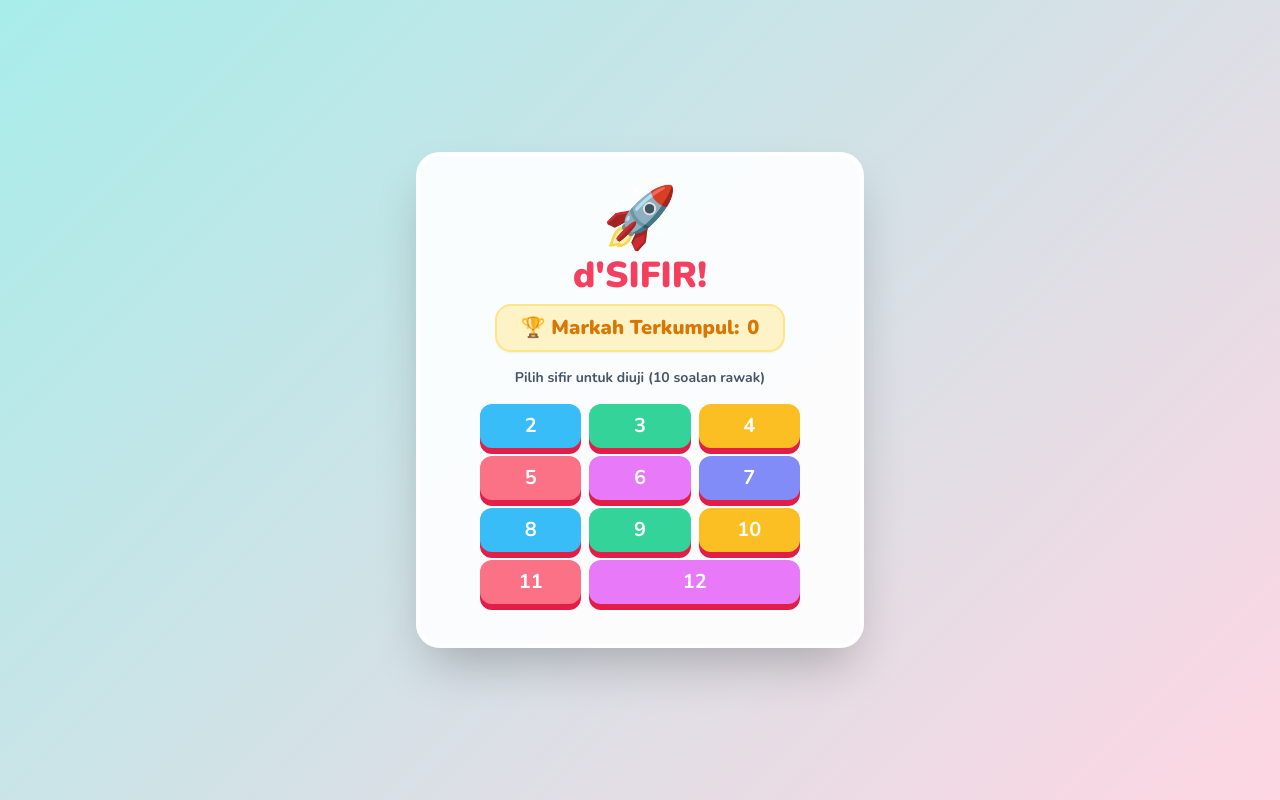
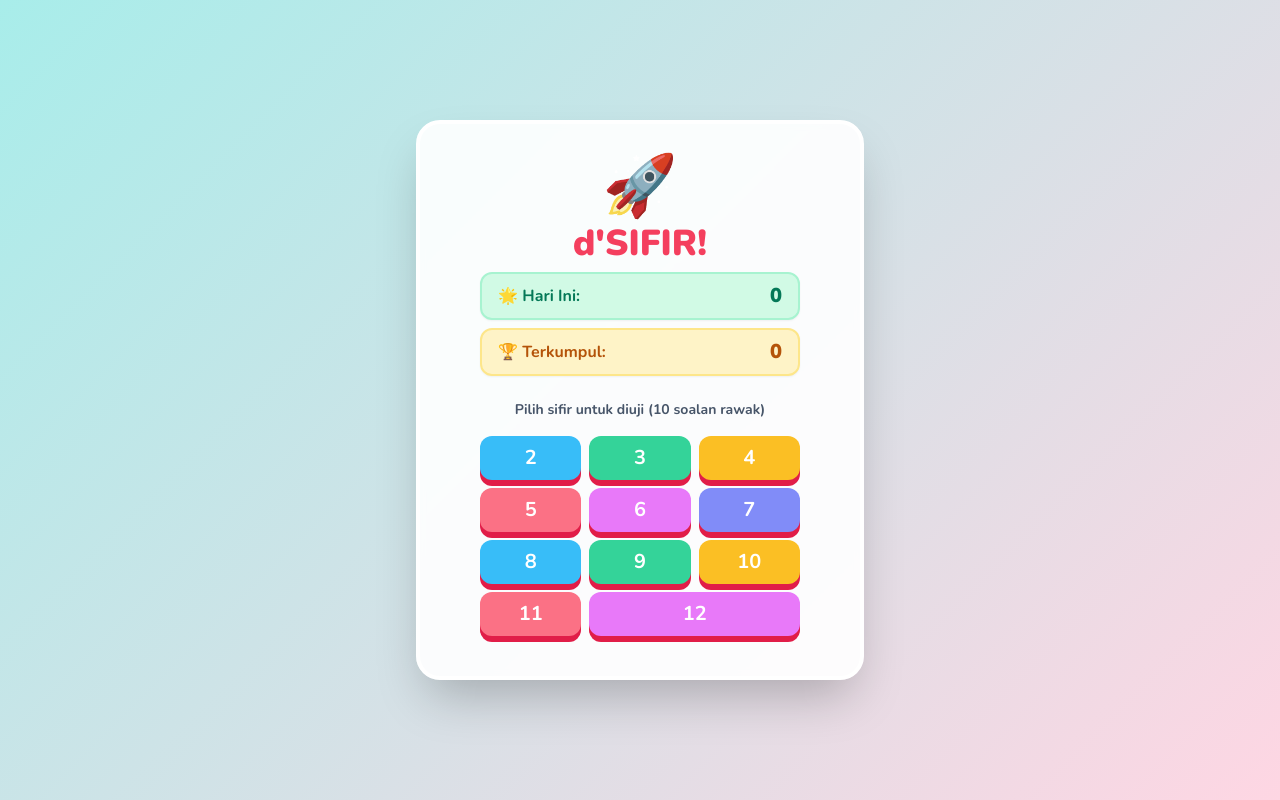
Before and after one commit to daebook89/dSIFIR, a plain HTML site: page index.html in a window 1280 px wide. Drawn offline with nearby package versions, Linux system fonts and the light colour scheme.

Commit message:
Add files via upload

```diff
--- a/index.html
+++ b/index.html
@@ -87,9 +87,15 @@
             <div class="text-6xl mb-2">🚀</div>
             <h1 class="text-4xl font-black text-rose-500 mb-2">d'SIFIR!</h1>
 
-            <div class="bg-amber-100 text-amber-600 px-6 py-2 rounded-2xl font-black text-xl mb-4 flex items-center gap-2 shadow-sm border-2 border-amber-200">
-                <span>🏆 Markah Terkumpul:</span>
-                <span id="total-score-display">0</span>
+            <div class="flex flex-col gap-2 w-full max-w-xs mb-6">
+                <div class="bg-emerald-100 text-emerald-700 px-4 py-2 rounded-xl font-bold flex justify-between items-center shadow-sm border-2 border-emerald-200">
+                    <span>🌟 Hari Ini:</span>
+                    <span id="daily-score-display" class="text-xl font-black">0</span>
+                </div>
+                <div class="bg-amber-100 text-amber-700 px-4 py-2 rounded-xl font-bold flex justify-between items-center shadow-sm border-2 border-amber-200">
+                    <span>🏆 Terkumpul:</span>
+                    <span id="total-score-display" class="text-xl font-black">0</span>
+                </div>
             </div>
 
             <p class="text-sm text-slate-600 mb-4 font-bold">Pilih sifir untuk diuji (10 soalan rawak)</p>
@@ -234,14 +240,30 @@
         const totalQuestions = 10;
 
         let totalScore = 0;
+        let dailyScore = 0;
+
+        const getTodayString = () => {
+            const d = new Date();
+            return `${d.getFullYear()}-${d.getMonth()+1}-${d.getDate()}`;
+        };
+
         try {
             totalScore = parseInt(localStorage.getItem('sifirTotalScore')) || 0;
+            const savedDate = localStorage.getItem('sifirLastPlayedDate');
+            const today = getTodayString();
+
+            if (savedDate === today) {
+                dailyScore = parseInt(localStorage.getItem('sifirDailyScore')) || 0;
+            } else {
+                dailyScore = 0;
+                localStorage.setItem('sifirLastPlayedDate', today);
+                localStorage.setItem('sifirDailyScore', 0);
+            }
         } catch(e) {}
 
-        function updateTotalScoreUI() {
-            if (displays.totalScoreDisplay) {
-                displays.totalScoreDisplay.textContent = totalScore;
-            }
+        function updateScoresUI() {
+            if (displays.totalScoreDisplay) displays.totalScoreDisplay.textContent = totalScore;
+            if (displays.dailyScoreDisplay) displays.dailyScoreDisplay.textContent = dailyScore;
         }
 
         // DOM Elements
@@ -263,11 +285,12 @@
             mcqContainer: document.getElementById('mcq-container'),
             inputContainer: document.getElementById('input-container'),
             answerInput: document.getElementById('answer-input'),
-            totalScoreDisplay: document.getElementById('total-score-display')
+            totalScoreDisplay: document.getElementById('total-score-display'),
+            dailyScoreDisplay: document.getElementById('daily-score-display')
         };
         const answerButtons = document.querySelectorAll('.answer-btn');
 
-        updateTotalScoreUI(); // Initialize display on load
+        updateScoresUI(); // Initialize display on load
 
         // Allow Enter key
         displays.answerInput.addEventListener('keypress', function (e) {
@@ -418,8 +441,18 @@
                 score += 10;
 
                 totalScore += 10;
-                try { localStorage.setItem('sifirTotalScore', totalScore); } catch(e) {}
-                updateTotalScoreUI();
+                dailyScore += 10;
+                try {
+                    const currentDay = getTodayString();
+                    // Semak jika hari dah bertukar masa tengah main
+                    if (localStorage.getItem('sifirLastPlayedDate') !== currentDay) {
+                        dailyScore = 10;
+                        localStorage.setItem('sifirLastPlayedDate', currentDay);
+                    }
+                    localStorage.setItem('sifirTotalScore', totalScore);
+                    localStorage.setItem('sifirDailyScore', dailyScore);
+                } catch(e) {}
+                updateScoresUI();
 
                 displays.score.textContent = score;
                 displays.score.classList.add('animate-pop');
```
